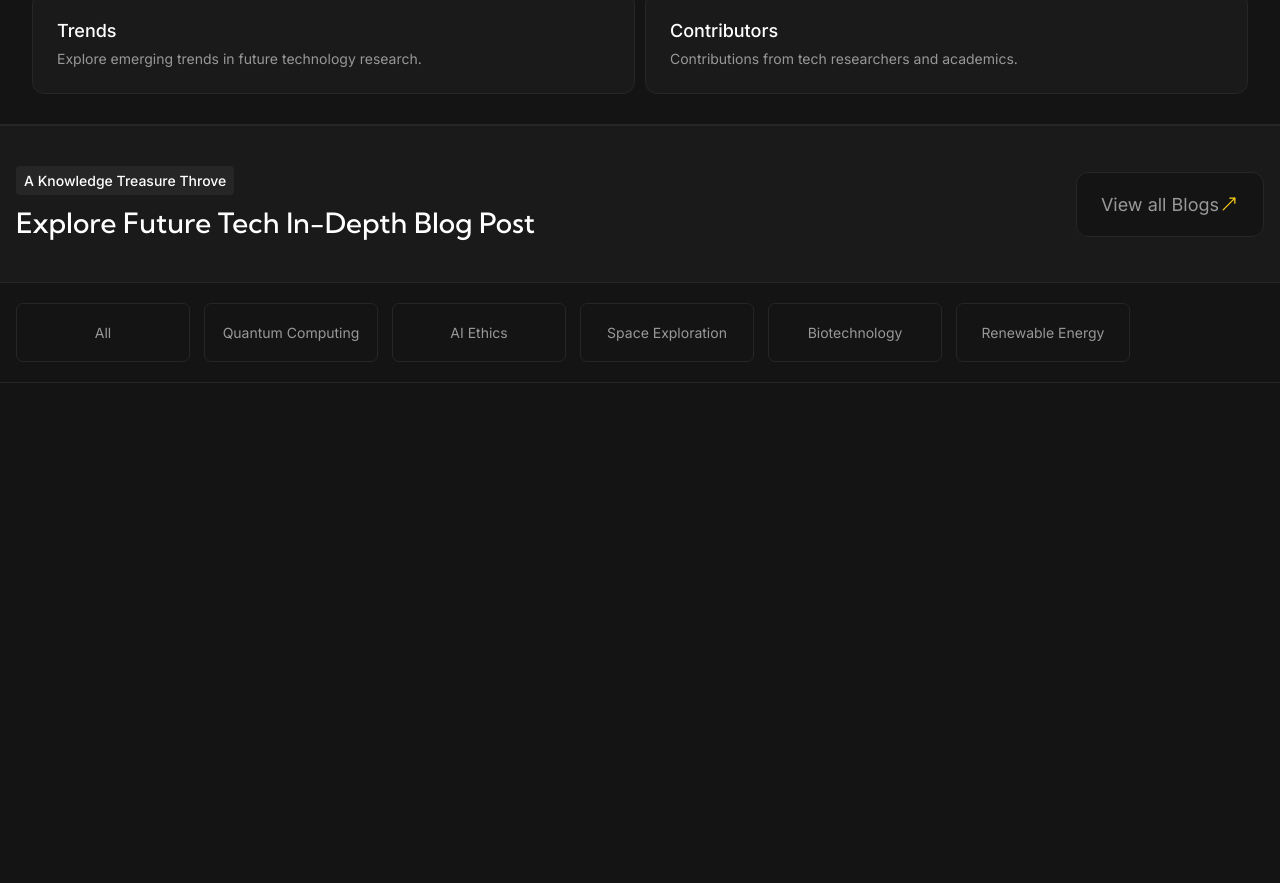
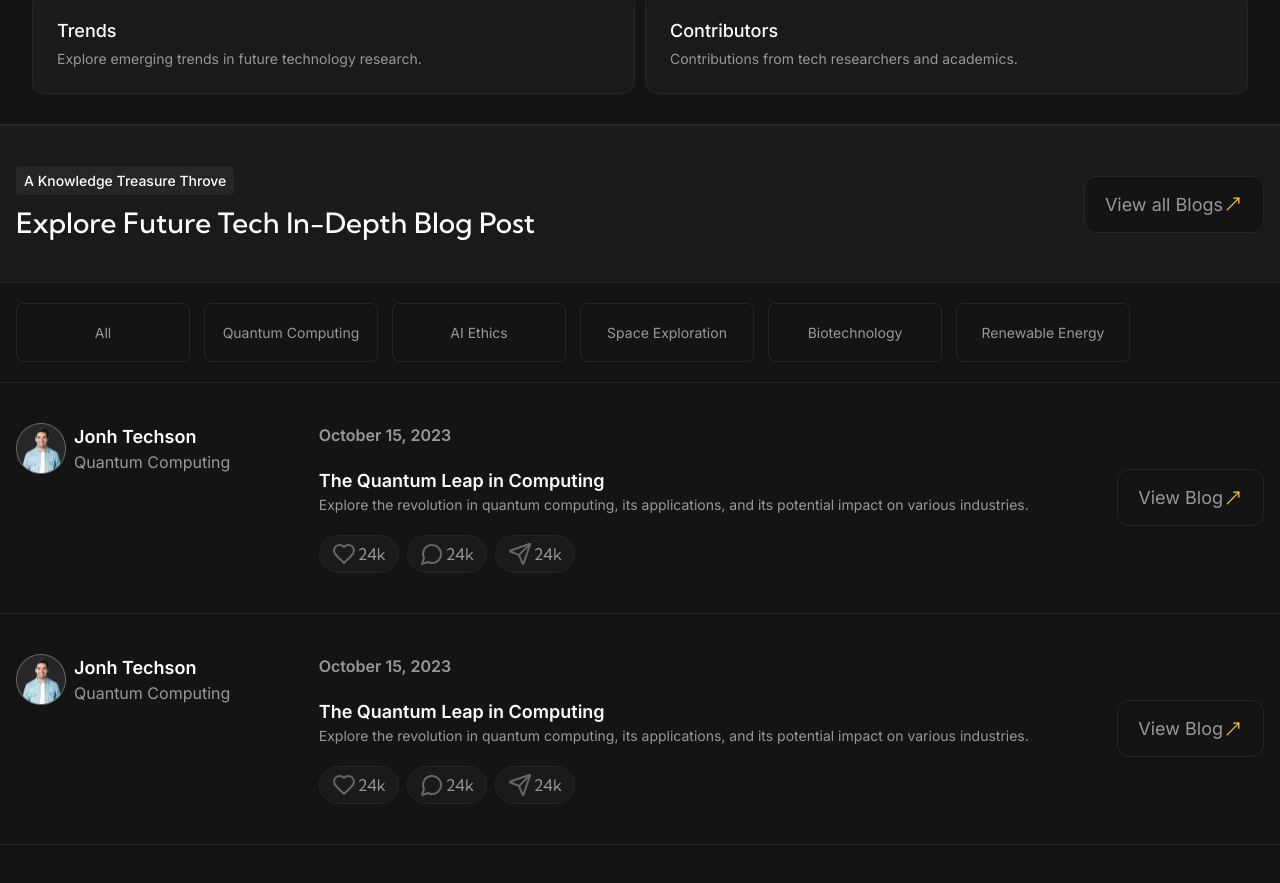
Before and after one commit to karoljaro/Blog-aplication-vue-elysia, a Nuxt app in the folder frontend/: page / in a window 1280 px wide. Shown: the part 1850-2733 px from the top of the page. Built offline with nearby package versions, Linux system fonts and the light colour scheme.

Commit message:
feat: Add shared ExamplePosts component and related components for displaying example posts on the homepage.

```diff
--- a/frontend/components/home/Section_ExamplePosts.vue
+++ b/frontend/components/home/Section_ExamplePosts.vue
@@ -30,6 +30,9 @@
       </nav>
 
       <!-- -------------- EXAMPLE POSTS -------------- -->
+      <SharedExamplePosts />
+      <SharedExamplePosts />
+      <SharedExamplePosts />
 
    </section>
 </template>
--- /dev/null
+++ b/frontend/components/shared/ExamplePosts.vue
@@ -0,0 +1,58 @@
+<template>
+   <div class="flex flex-wrap justify-between items-center border-b border-b-dark/15 sm:px-4 gap-y-7.5 sm:py-10 lg:px-20 lg:py-15 xl:px-40.5 xl:py-20">
+      <!-- ----- Author ----- -->
+      <div class="self-start flex space-x-2 order-1">
+         <img src="/Avatar1.png" alt="authorPhoto" />
+         <div>
+            <h5 class="text-left font-inter font-semibold !leading-normal -tracking-[3%] text-white sm:text-lg xl:text-xl">Jonh Techson</h5>
+            <p class="text-left font-inter font-normal !leading-normal -tracking-[3%] text-grey/60 xl:text-lg">Quantum Computing</p>
+         </div>
+      </div>
+
+      <!-- ---- Post info ---- -->
+      <div class="space-y-5 lg:space-y-6 xl:space-y-7.5 order-2 [@media(max-width:1100px)]:order-3 [@media(max-width:450px)]:order-2">
+         <p class="text-left font-inter font-semibold !leading-normal -tracking-[3%] text-grey/60 sm:text-base lg:text-lg xl:text-xl">October 15, 2023</p>
+
+         <div>
+            <h2 class="text-left font-inter font-semibold !leading-normal -tracking-[3%] text-white sm:text-lg lg:text-xl xl:text-[1.625rem]">The Quantum Leap in Computing</h2>
+            <p class="text-left font-inter font-normal !leading-normal -tracking-[3%] text-grey/60 sm:text-sm lg:text-base xl:text-lg">
+               Explore the revolution in quantum computing, its applications, and its potential impact on various industries.
+            </p>
+         </div>
+
+         <div class="flex gap-x-2 xl:gap-x-2.5">
+            <!-- Likes -->
+            <SharedBtnPostActions>
+               <template #icon>
+                  <Heart />
+               </template>
+               <template #value> 24k </template>
+            </SharedBtnPostActions>
+
+            <!-- Comments -->
+            <SharedBtnPostActions>
+               <template #icon>
+                  <MessageCircle />
+               </template>
+               <template #value> 24k </template>
+            </SharedBtnPostActions>
+
+            <!-- Shares -->
+            <SharedBtnPostActions>
+               <template #icon>
+                  <Send />
+               </template>
+               <template #value> 24k </template>
+            </SharedBtnPostActions>
+         </div>
+      </div>
+
+      <SharedBtnPrimaryBtn class="max-h-min xl:ml-12.5 lg:ml-10 mr-0 order-3 [@media(max-width:1100px)]:order-2 [@media(max-width:450px)]:w-full [@media(max-width:450px)]:order-3">
+         View Blog
+      </SharedBtnPrimaryBtn>
+   </div>
+</template>
+
+<script setup lang="ts">
+import { Heart, MessageCircle, Send } from 'lucide-vue-next';
+</script>
--- /dev/null
+++ b/frontend/components/shared/btn/PostActions.vue
@@ -0,0 +1,14 @@
+<template>
+   <div class="flex max-w-min cursor-pointer select-none rounded-[6.25rem] border-dark/15 border bg-dark/10 sm:gap-1.5 sm:px-3 sm:py-1.5 xl:gap-2 xl:px-4 xl:py-2" @click="setValue()">
+      <div class="size-5 xl:size-6" :class="value ? 'text-[#FF5500]' : 'text-dark/40'">
+         <slot name="icon" />
+      </div>
+      <p class="sm:textsm text-left font-kumbh-sans font-normal !leading-normal -tracking-[3%] text-grey/60 xl:text-lg">
+         <slot name="value" />
+      </p>
+   </div>
+</template>
+
+<script setup lang="ts">
+const [value, setValue] = useToggle(false);
+</script>
--- a/frontend/components/shared/btn/PrimaryBtn.vue
+++ b/frontend/components/shared/btn/PrimaryBtn.vue
@@ -1,6 +1,6 @@
 <template>
    <button
-      class="flex space-x-2.5 items-center justify-center rounded-xl border border-solid border-dark/15 bg-dark/08 px-6 py-4.5 font-inter text-lg font-normal leading-normal -tracking-[3%] text-grey/60"
+      class="flex space-x-1 items-center justify-center rounded-xl border border-solid border-dark/15 bg-dark/08 xl:px-6 xl:py-4.5 py-3.5 px-5 font-inter text-lg font-normal leading-normal -tracking-[3%] text-grey/60"
    >
       <slot />
       <MoveUpRight :stroke-width="1.5" class="text-yellow/55 size-5" />
```
